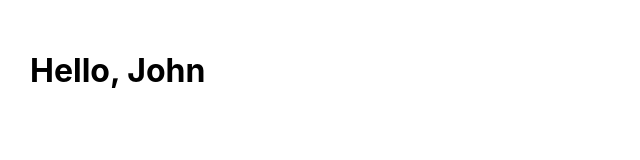
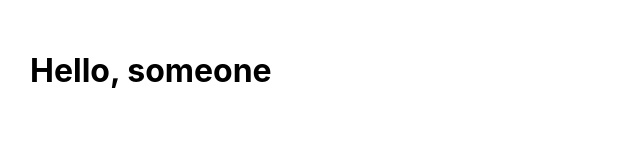
Before and after one commit to quocnhat02/microservice-dotnet, a React (Create React App) app: page / in a window 1280 px wide. Shown: the top 160 px of the page, without its empty margins (0-640 px from the left). Built offline with nearby package versions, Linux system fonts and the light colour scheme.

Commit message:
use compare true or false

```diff
--- a/src/App.jsx
+++ b/src/App.jsx
@@ -2,10 +2,11 @@ import React, { useState } from "react";
 
 const App = () => {
   const name = "John";
+  const isNameShowing = false;
 
   return (
     <div className="App" style={{ padding: 30 }}>
-      <h1>Hello, {name}</h1>
+      <h1>Hello, {isNameShowing ? name : "someone"}</h1>
     </div>
   );
 };
```
